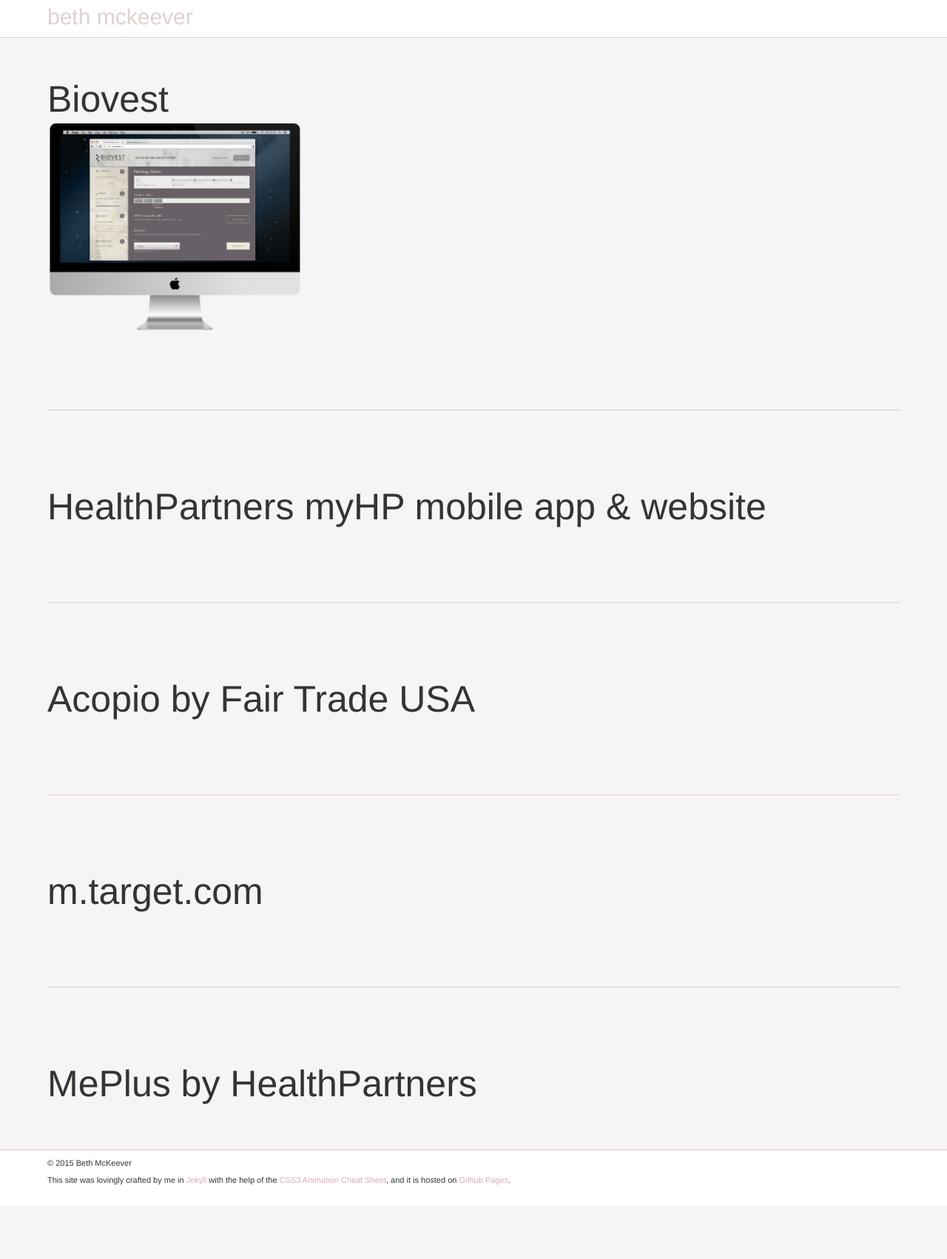
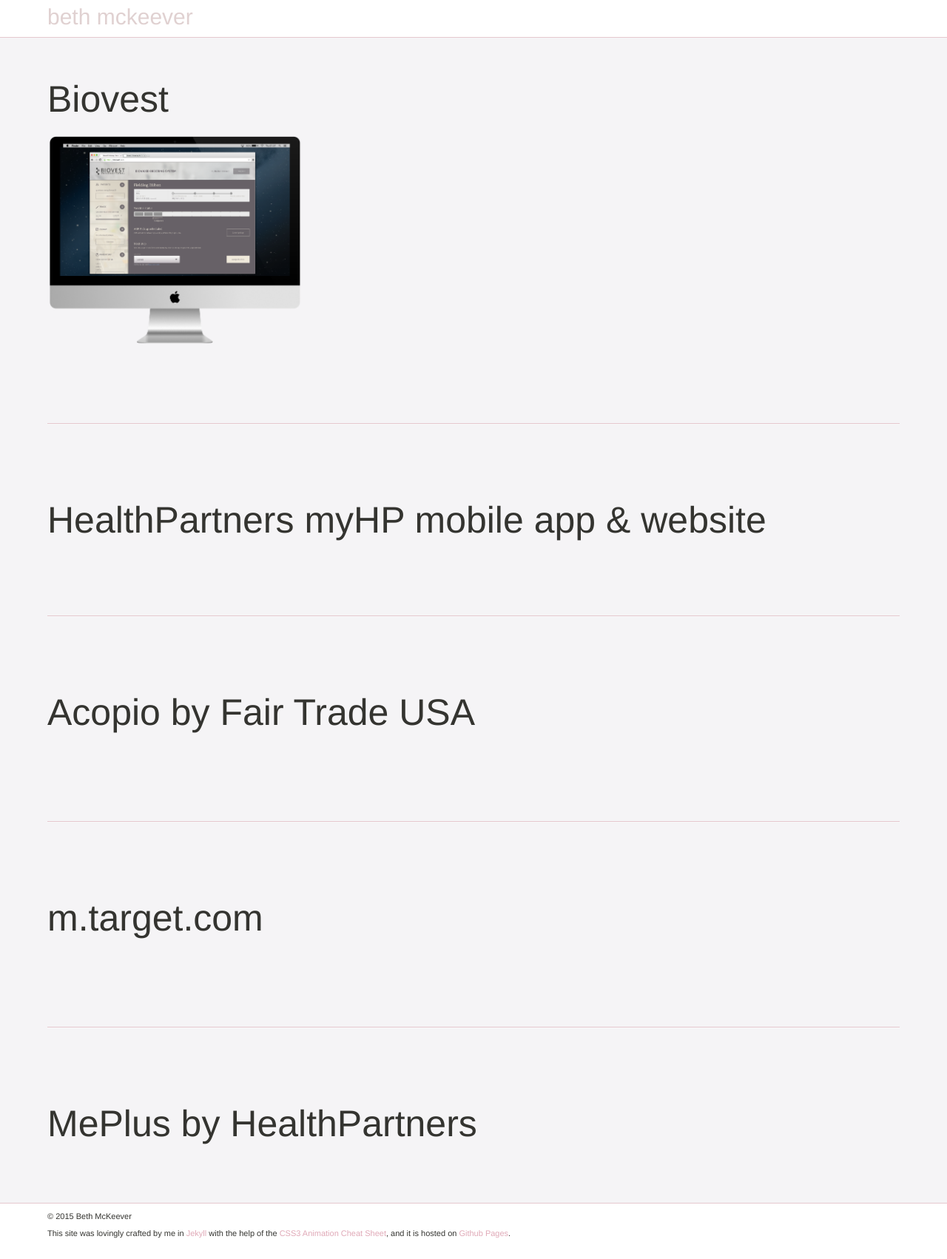
Before and after one commit to linoleumtile/linoleumtile.github.io, a Jekyll site: the page built from portfolio.html, in a window 1280 px wide. Shown: the whole page at 74% size. Built offline with Jekyll 4.4.1, drawn with Linux system fonts in a browser that asks for light colours; nearby versions of some CDN libraries; some web fonts are replaced; Markdown is read by kramdown in place of the engine named in the settings; comment, search, counter and statistics services are not loaded; before the commit the page ends 1630 px from its top, so only the background shows below that.

```diff
--- a/_includes/portfolio/acopio.html
+++ b/_includes/portfolio/acopio.html
@@ -1,3 +1,4 @@
 <div id="Acopio" class="clearfix">
-	<h2 id="hp-header">Acopio by Fair Trade USA</h2>
+	<h2 id="acopio-header">Acopio by Fair Trade USA</h2>
+	<br />
 </div>
--- a/_includes/portfolio/biovest.html
+++ b/_includes/portfolio/biovest.html
@@ -1,5 +1,6 @@
 <div id="biovest" class="clearfix">
-	<h2 id="hp-header">Biovest</h2>
+	<h2 id="biovest-header">Biovest</h2>
+	<br />
 	<div class="gallery">
 		<div id="biovest-gallery">
 			<!-- thumbnail image wrapped in a link -->
--- a/_includes/portfolio/meplus.html
+++ b/_includes/portfolio/meplus.html
@@ -1,3 +1,4 @@
 <div id="meplus" class="clearfix">
-	<h2 id="hp-header">MePlus by HealthPartners</h2>
+	<h2 id="mp-header">MePlus by HealthPartners</h2>
+	<br />
 </div>
--- a/_includes/portfolio/target.html
+++ b/_includes/portfolio/target.html
@@ -1,3 +1,4 @@
 <div id="target" class="clearfix">
-	<h2 id="hp-header">m.target.com</h2>
+	<h2 id="target-header">m.target.com</h2>
+	<br />
 </div>
```
